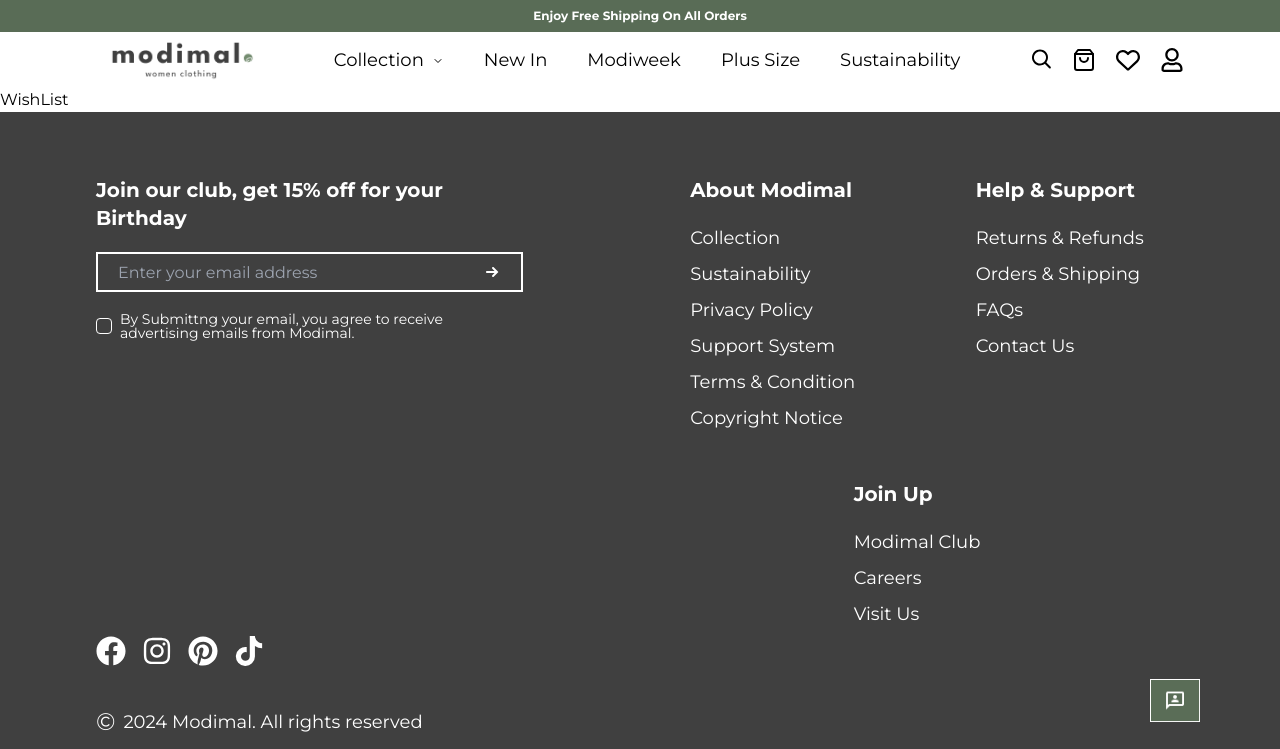
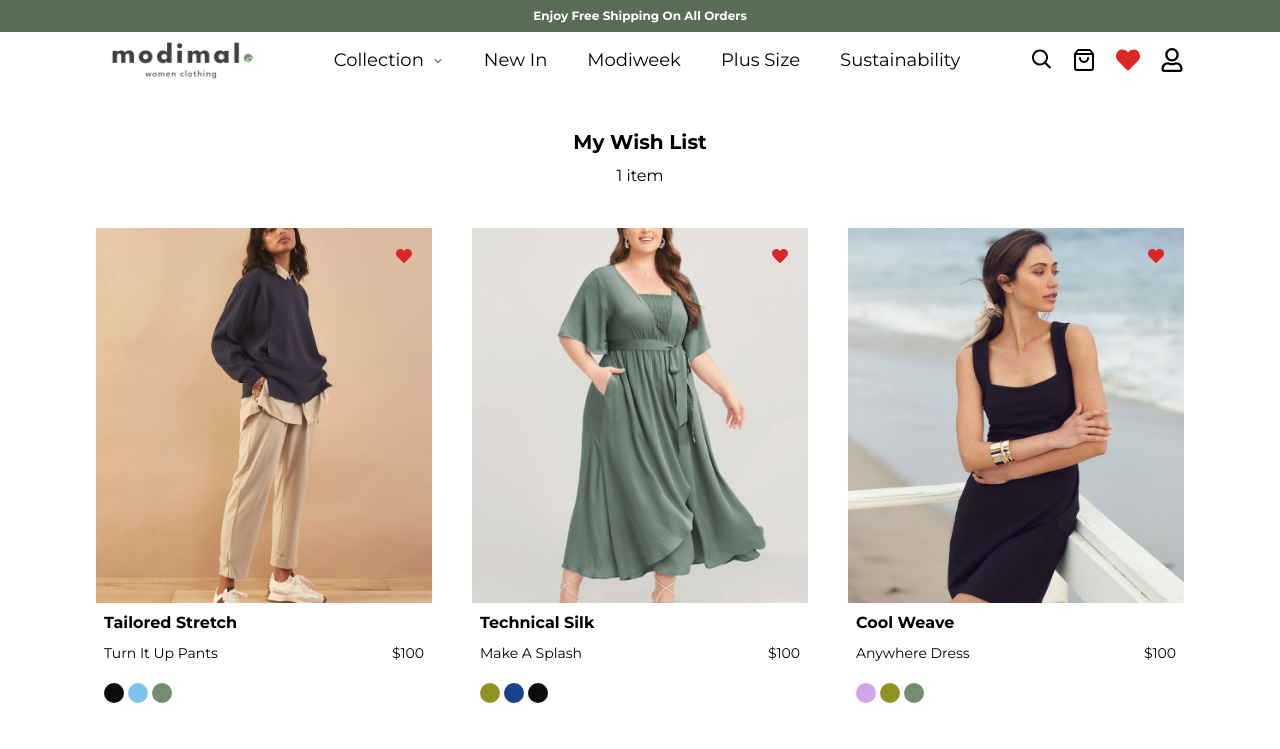
Before and after one commit to farhan0184/modimal, a Next.js app: page /wish-list in a window 1280 px wide. Shown: the top 749 px of the page. Built offline with nearby package versions, Linux system fonts and the light colour scheme.

Commit message:
wish-list complete

```diff
--- a/src/app/wish-list/page.jsx
+++ b/src/app/wish-list/page.jsx
@@ -1,7 +1,22 @@
+import { Img12 } from '@/assets/imgIndex'
+import { ProductCard } from '@/components'
+import { products } from '@/lib/data'
 import React from 'react'
+
+
 
 export default function WishListPage() {
   return (
-    <div>WishList</div>
+    <div className='my-10 width'>
+      <div className='center flex-col'>
+        <h1 className='sm:text-xl text-[16px] font-bold mb-2'>My Wish List</h1>
+        <p className=''>1 item</p>
+      </div>
+      <div className='grid lg:grid-cols-3 grid-cols-2 xl:gap-10 gap-5   mt-10 '>
+        {products.slice(0, 4).map((seller) => (
+          <ProductCard key={seller.id} data={seller}    style={'w-full object-fill'} />
+        ))}
+      </div>
+    </div>
   )
 }
--- a/src/components/navbar/Navbar.jsx
+++ b/src/components/navbar/Navbar.jsx
@@ -1,6 +1,6 @@
 'use client'
 import Image from 'next/image'
-import { FaRegUser } from "react-icons/fa";
+import { FaHeart, FaRegUser } from "react-icons/fa";
 import { FiShoppingBag } from "react-icons/fi";
 import { GiHamburgerMenu } from "react-icons/gi";
 import { CgSearch } from "react-icons/cg";
@@ -75,7 +75,7 @@
               </div>
             </SheetContent>
           </Sheet>
-          {pathName === '/search'? <X className='navIcon '/> : <CgSearch className='navIcon ' />}
+          {pathName === '/search'? <X className='navIcon cursor-pointer' onClick={() => window.location.href = '/'}/> : <CgSearch className='navIcon cursor-pointer' onClick={() => window.location.href = '/search'}/>}
         </div>
         {/* logo */}
         <div className=''>
@@ -97,9 +97,9 @@
         </div>
         {/* icons */}
         <div className='flex items-center xl:gap-5 gap-2'>
-          {pathName === '/search'? <X className='navIcon hide'/> : <CgSearch className='navIcon hide' />}
+          {pathName === '/search'? <X className='navIcon hide cursor-pointer' onClick={() => window.location.href = '/'}/> : <CgSearch className='navIcon hide cursor-pointer' onClick={() => window.location.href = '/search'}/>}
           <FiShoppingBag className='navIcon' />
-          <FaRegHeart className='navIcon' />
+          {pathName === '/wish-list' ? <FaHeart className='navIcon text-red-600' /> : <FaRegHeart className={`navIcon `} />}
           <>
             {isLogin ? <>
               <FaRegUser className='navIcon ' />
--- a/src/components/shared/ProductCard.jsx
+++ b/src/components/shared/ProductCard.jsx
@@ -1,8 +1,11 @@
+'use client'
 import Image from 'next/image'
+import { usePathname } from 'next/navigation'
 import React from 'react'
 import { FaHeart, FaRegHeart } from 'react-icons/fa'
 
 export default function ProductCard({ data, isHover, setIsHover, id, handleMouseEnter, style }) {
+    const pathName = usePathname()
     return (
         <div className={`relative `}>
             <Image src={data.img} alt={data.title} className={`  ${style}`} />
@@ -25,7 +28,7 @@
 
                     </div> </>}
                 <div className='absolute top-5 right-5'>
-                    {isHover && id === data.id ?
+                    {pathName === '/wish-list' ? <FaHeart className='text-base text-red-600 ' /> : isHover && id === data.id ?
                         <FaHeart onMouseLeave={() => setIsHover(false)} className='text-base text-red-600 ' /> : <FaRegHeart onMouseEnter={() => handleMouseEnter(data.id)} className='text-base ' />}
                 </div>
             </div>
```
